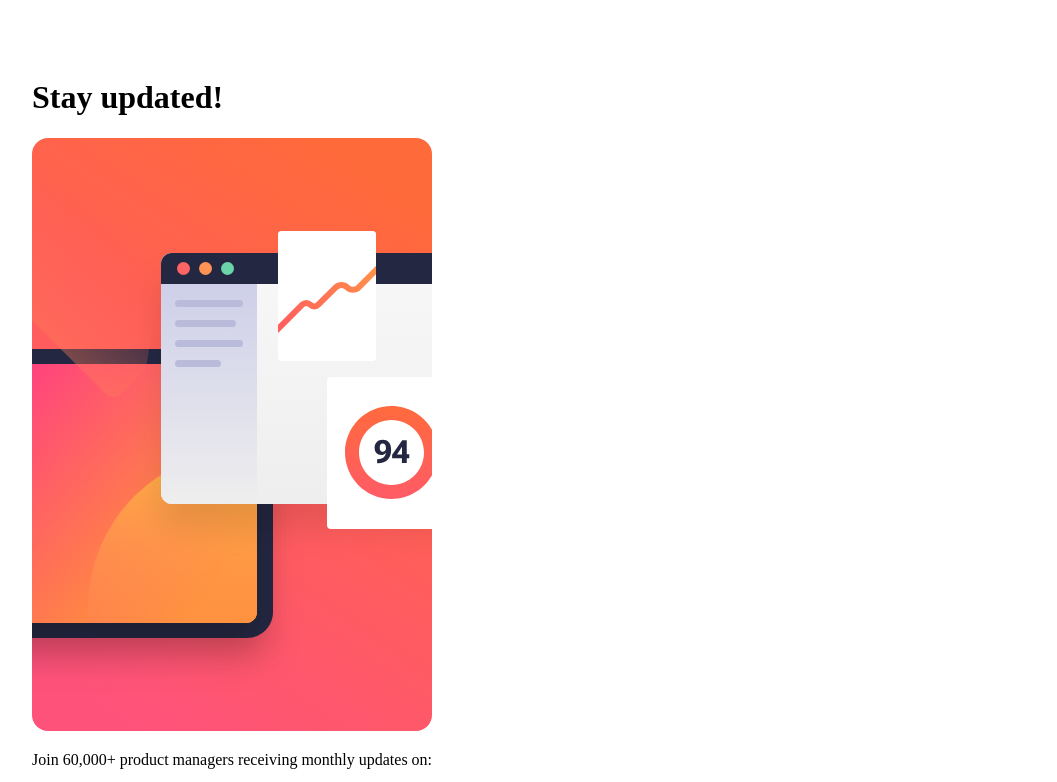
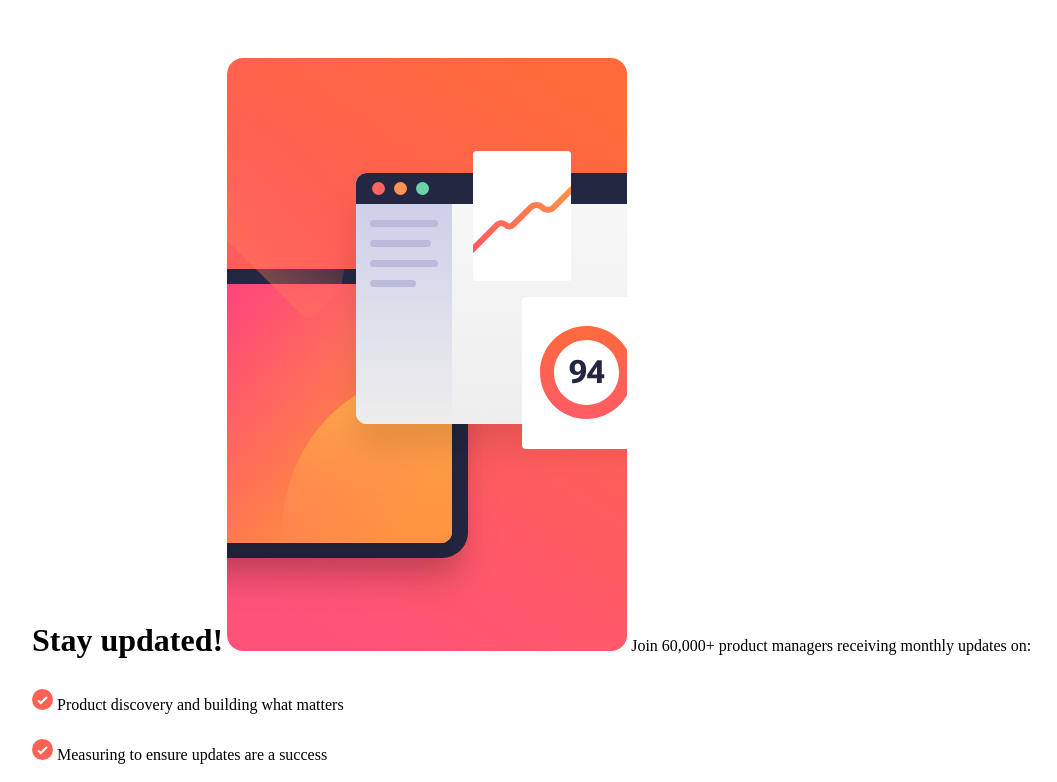
Before and after one commit to MateenSQ/FrontEndMentor, a plain HTML site: page challenges/newsletter-sign-up-with-success-message-main/index.html in a window 1280 px wide. Shown: the top 782 px of the page, without its empty margins (26-1083 px from the left). Drawn offline with Linux system fonts and the light colour scheme.

Commit message:
attempted repositioning - see text class

```diff
--- a/challenges/newsletter-sign-up-with-success-message-main/index.html
+++ b/challenges/newsletter-sign-up-with-success-message-main/index.html
@@ -34,8 +34,9 @@
   <body>
     <!-- Sign-up form start -->
     <div class="signUp">
-      <h1>Stay updated!</h1>
+      <h1 class="text">Stay updated!</h1>
       <svg
+        id="bigImage"
         xmlns="http://www.w3.org/2000/svg"
         xmlns:xlink="http://www.w3.org/1999/xlink"
         width="400"
@@ -278,7 +279,9 @@
           </g>
         </g>
       </svg>
-      <p>Join 60,000+ product managers receiving monthly updates on:</p>
+      <p class="text">
+        Join 60,000+ product managers receiving monthly updates on:
+      </p>
 
       <div class="checked">
         <svg
@@ -293,7 +296,7 @@
             <path stroke="#FFF" stroke-width="2" d="M6 11.381 8.735 14 15 8" />
           </g>
         </svg>
-        <p class="li">Product discovery and building what matters</p>
+        <p class="li text">Product discovery and building what matters</p>
         <br />
         <svg
           class="checkTicks"
@@ -307,7 +310,7 @@
             <path stroke="#FFF" stroke-width="2" d="M6 11.381 8.735 14 15 8" />
           </g>
         </svg>
-        <p class="li">Measuring to ensure updates are a success</p>
+        <p class="li text">Measuring to ensure updates are a success</p>
         <br />
         <svg
           class="checkTicks"
@@ -321,10 +324,10 @@
             <path stroke="#FFF" stroke-width="2" d="M6 11.381 8.735 14 15 8" />
           </g>
         </svg>
-        <p class="li">And much more!</p>
+        <p class="li text">And much more!</p>
       </div>
       <form>
-        <label for="email">Email address</label>
+        <label for="email" class="text">Email address</label>
         <br />
         <input type="email" name="email" placeholder="email@company.com" />
         <br />
--- a/challenges/newsletter-sign-up-with-success-message-main/styles.css
+++ b/challenges/newsletter-sign-up-with-success-message-main/styles.css
@@ -2,21 +2,38 @@
     background-color: hsl(234, 29%, 20%);
 } */
 
-button {}
+.text {
+    display: inline-block;
+}
 
-.checkTicks {
-    display: inline;
+/* || FIRST MAIN DIV */
+.signUp {
+    width: auto;
+    height: auto;
+    background-color: white;
+    border-radius: 5%;
+    /* display: flex; */
+    padding: 50px;
 }
 
 .li {
     display: inline-block;
 }
 
-.signUp {
-    background-color: white;
-    border-radius: 5%;
+#bigText {
     display: inline-block;
-    padding: 50px;
+    flex: 1;
+}
+
+
+/* || SVGs */
+.checkTicks {
+    display: inline;
+}
+
+#bigImage {
+    display: inline-block;
+    flex: 1;
 }
 
 /*  Set by Frontend Mentor */
```
